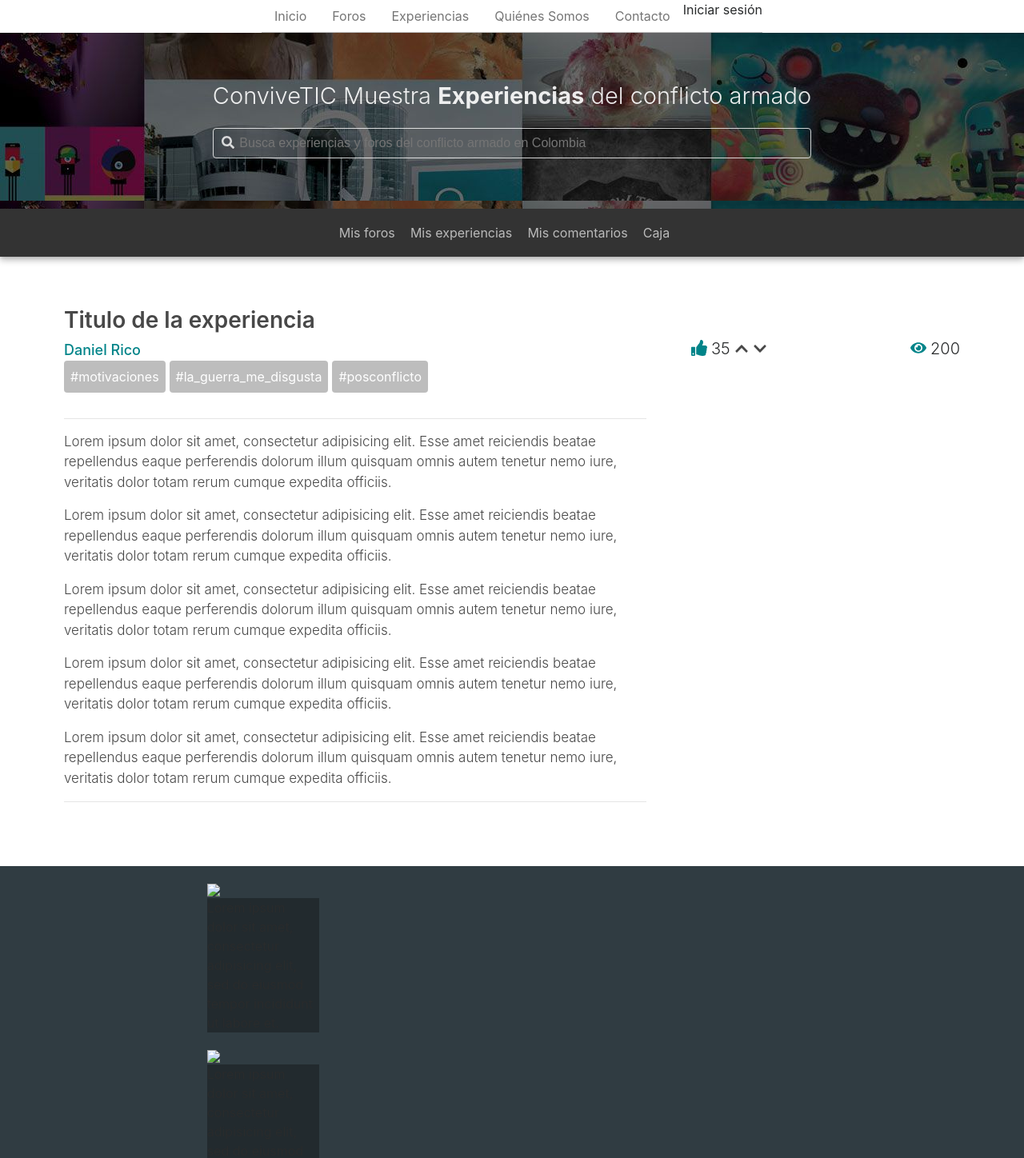
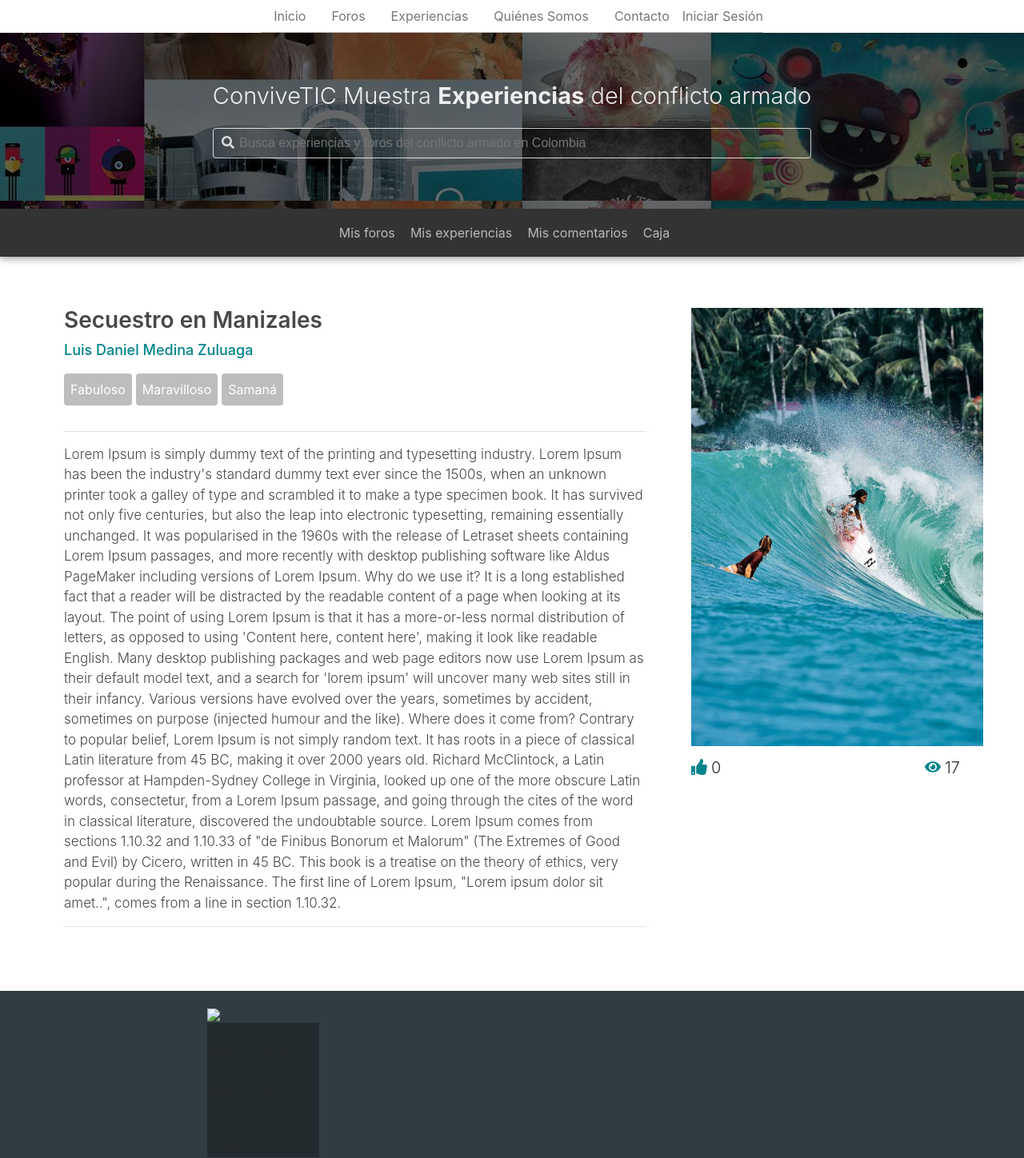
Before and after one commit to lu1sd4/convivetic, a Django app: page /experiences/1/ in a window 1280 px wide. Shown: the top 1448 px of the page at 80% size. Run offline with Django 3.2, Linux system fonts and the light colour scheme; data comes from the database, SQL or seed files in the repository; both versions use the stored data as it was after the commit; tables that the repository leaves empty hold one stand-in row (values such as "Sample post"); some libraries are stand-ins or nearby versions.

Commit message:
detalle de experiencia dinámico

```diff
--- a/app/models.py
+++ b/app/models.py
@@ -186,6 +186,7 @@ class Comment(models.Model):
 class ExperienceTag(models.Model):
 	name = models.CharField(max_length=20)
 
+
 class Experience(models.Model):
 	author = models.ForeignKey(
 		User,
@@ -229,3 +230,26 @@ class Experience(models.Model):
 		default = 0
 	)
 	tags = models.ManyToManyField(ExperienceTag)
+
+
+class ExperiencesLike(models.Model):
+	experience = models.ForeignKey(
+		Experience,
+		on_delete=models.CASCADE
+	)
+	author = models.ForeignKey(
+		User,
+		on_delete=models.SET_NULL,
+		null=True
+	)
+
+class ExperiencesDislike(models.Model):
+	experience = models.ForeignKey(
+		Experience,
+		on_delete=models.CASCADE
+	)
+	author = models.ForeignKey(
+		User,
+		on_delete=models.SET_NULL,
+		null=True
+	)
--- a/app/static/app/layouts/base.styl
+++ b/app/static/app/layouts/base.styl
@@ -34,6 +34,12 @@ ul
 .nav-c
 	display flex
 	justify-content center
+
+	.login-link
+		margin-top 0.5em
+
+	.login-link:hover
+		text-decoration none
 
 	nav
 		max-width 1760px
--- a/app/static/app/layouts/experienceDetail.styl
+++ b/app/static/app/layouts/experienceDetail.styl
@@ -60,6 +60,7 @@
 			.tags
 				display flex
 				justify-content flex-start
+				margin-top 1em
 
 				ul
 					display flex
--- a/app/static/app/logic/controllers/experienceDetailCtrl.js
+++ b/app/static/app/logic/controllers/experienceDetailCtrl.js
@@ -3,14 +3,75 @@
 
 	angular
 		.module('app.controllers')
-		.controller('experienceDetailController', experienceDetailController)
+		.controller('experienceDetailCtrl', experienceDetailController)
 
-	experienceDetailController.$inject = ["$scope"];
+	experienceDetailController.$inject = ["$scope", "$http"];
 
-	function experienceDetailController(){
+	function experienceDetailController($scope, $http){
 		var that = this;
+		that.likes = -1;
+		that.views = -1;
+		that.id = -1;
+
+		that.vote = vote;
+		that.unvote = unvote;
+		that.init = init;
+		that.updateViews = updateViews;
+
+		function init(id, likes, dislikes, views){
+			that.id = id;
+			that.likes = likes - dislikes;
+			that.views = views;
+
+			updateViews();
+		}
+
+		function updateViews(){
+
+			$http.get("/experiences/"+that.id+"/view").then(function successCallback(response){
+				that.views = response.data;
+
+			}, function errorCallback(response){
+				console.log("Error en Views");
+			});
+		}
+
+		function vote(){
+
+			$(".social-btns").remove()
+
+			$http.get("/experiences/"+that.id+"/vote").then(function successCallback(response){
+				if(parseInt(response.data) != NaN){
+					that.likes = response.data;
+				}
+
+			}, function errorCallback(response){
+
+				console.log("Error en likes");
+
+			});
+
+		}
+
+		function unvote(){
+
+			$(".social-btns").remove()
+
+			$http.get("/experiences/"+that.id+"/unvote").then(function successCallback(response){
+
+				if(parseInt(response.data) != NaN){
+					that.likes = response.data;
+				}
+
+			}, function errorCallback(response){
+				console.log("Error en dislikes");
+			});
+
+		}
+
 
 	}
 
 
+
 })();
--- a/app/static/app/style.css
+++ b/app/static/app/style.css
@@ -29,6 +29,12 @@ ul {
 .nav-c {
   display: flex;
   justify-content: center;
+}
+.nav-c .login-link {
+  margin-top: 0.5em;
+}
+.nav-c .login-link:hover {
+  text-decoration: none;
 }
 .nav-c nav {
   max-width: 1760px;
@@ -1765,6 +1771,7 @@ ul {
 .exp-d-c .exp-d-wrapper .d-left-c .tags {
   display: flex;
   justify-content: flex-start;
+  margin-top: 1em;
 }
 .exp-d-c .exp-d-wrapper .d-left-c .tags ul {
   display: flex;
--- a/app/templates/app/base.html
+++ b/app/templates/app/base.html
@@ -42,7 +42,7 @@
 				</div>
 
 			  	{% else %}
-		  			Iniciar sesión
+		  			<a class="login-link" href="{% url 'login' %}">Iniciar Sesión</a>
 			  	{% endif %}
 			</nav>
 			<div class="nav-mobile" ng-class="{'active' : hCtrl.mMenuIsActive == true}">
--- a/app/templates/app/experience_detail.html
+++ b/app/templates/app/experience_detail.html
@@ -3,44 +3,33 @@
 
 {% block content %}
 
-<div class="exp-d-c">
+<div class="exp-d-c" ng-controller="experienceDetailCtrl as expCtrl"  ng-init="expCtrl.init({{object.id}}, {{object.experienceslike_set.count}},{{object.experiencesdislike_set.count}},{{object.views}})">
 
 	<div class="exp-d-wrapper">
 		<div class="d-left-c">
 
 			<div class="d-header">
 				<div class="p-info">
-					<h4>Titulo de la experiencia</h4>
-					<p><span>Daniel Rico</span> </p>
-				</div>
-
-				<div class="d-graphical">
-					<img class="rounded-circle" src="http://via.placeholder.com/90x90" alt="">
+					<h4>{{object.title}}</h4>
+					<p><span>{{object.author.get_full_name}}</span> </p>
 				</div>
 
 			</div>
 
 			<div class="tags">
 				<ul>
-					<li class="rounded">#motivaciones</li>
-					<li class="rounded">#la_guerra_me_disgusta</li>
-					<li class="rounded">#posconflicto</li>
+					{% for tag in object.tags.all %}
+
+					<li class="rounded">{{tag.name}}</li>
+
+					{% endfor %}
 				</ul>
 			</div>
 
 			<hr>
 
 			<div class="d-content">
-				<p>Lorem ipsum dolor sit amet, consectetur adipisicing elit. Esse amet reiciendis beatae repellendus eaque perferendis dolorum illum quisquam omnis autem tenetur nemo iure, veritatis dolor totam rerum cumque expedita officiis.</p>
-
-				<p>Lorem ipsum dolor sit amet, consectetur adipisicing elit. Esse amet reiciendis beatae repellendus eaque perferendis dolorum illum quisquam omnis autem tenetur nemo iure, veritatis dolor totam rerum cumque expedita officiis.</p>
-
-				<p>Lorem ipsum dolor sit amet, consectetur adipisicing elit. Esse amet reiciendis beatae repellendus eaque perferendis dolorum illum quisquam omnis autem tenetur nemo iure, veritatis dolor totam rerum cumque expedita officiis.</p>
-
-
-				<p>Lorem ipsum dolor sit amet, consectetur adipisicing elit. Esse amet reiciendis beatae repellendus eaque perferendis dolorum illum quisquam omnis autem tenetur nemo iure, veritatis dolor totam rerum cumque expedita officiis.</p>
-
-				<p>Lorem ipsum dolor sit amet, consectetur adipisicing elit. Esse amet reiciendis beatae repellendus eaque perferendis dolorum illum quisquam omnis autem tenetur nemo iure, veritatis dolor totam rerum cumque expedita officiis.</p>
+				{{object.content}}
 			</div>
 
 			<hr>
@@ -49,29 +38,38 @@
 		<div class="d-right-c">
 
 			<div class="d-right-content">
-				<img src="http://via.placeholder.com/365x452" alt=""></img>
-
+				{% if object.img %}
+				<img src="/{{object.img.url}}" alt=""></img>
+				{% endif %}
 				<div class="d-social-c">
 					<div class="d-social-left">
 
 						<div class="detail-n">
 
 							<i class="fas fa-thumbs-up"></i>
-							<h5>35</h5>
+							<h5>{[{expCtrl.likes}]}</h5>
 
 						</div>
 
 						<div class="social-btns">
 
-							<a><i class="fas fa-chevron-up"></i></a>
-							<a><i class="fas fa-chevron-down"></i></a>
+							{% if request.user.is_authenticated %}
+
+								{% if user_can_vote %}
+
+									<a ng-click="expCtrl.vote()"><i class="fas fa-chevron-up"></i></a>
+									<a ng-click="expCtrl.unvote()"><i class="fas fa-chevron-down"></i></a>
+
+								{% endif %}
+
+							{% endif %}
 
 						</div>
 					</div>
 
 					<div class="d-social-right">
 						<i class="fas fa-eye"></i>
-						<h5>200</h5>
+						<h5>{[{expCtrl.views}]}</h5>
 					</div>
 				</div>
 			</div>
@@ -88,6 +86,6 @@
 
 {% block scripts %}
 
-<script type="text/javascript" src="{% static 'app/logic/experienceDetailCtrl.js' %}"></script>
+<script type="text/javascript" src="{% static 'app/logic/controllers/experienceDetailCtrl.js' %}"></script>
 
 {% endblock %}
--- a/app/urls.py
+++ b/app/urls.py
@@ -33,7 +33,10 @@ urlpatterns = [
 	path('experiences/create', CreateExperience.as_view(), name="experiences_create"),
 	path('experiences/<int:pk>/', ExperienceDetailView.as_view(), name="experience-detail"),
 	path('experiences/<str:order>', ExperiencesOrdered.as_view(), name="experiences-ordered"),
+	path('experiences/<int:pk>/vote', login_required(ExperiencesLike.as_view()), name="experience-like"),
+	path('experiences/<int:pk>/unvote', ExperiencesDislike.as_view(), name="experience-dislike"),
 	path('myforums/', login_required(MyForumsView.as_view()), name="my-forums"),
 	path('myexperiences/', login_required(MyExperiencesView.as_view()), name="my-experiences"),
+	path('experiences/<int:pk>/view', ExperienceView.as_view(), name="experience-view"),
 	path('mycomments/', login_required(MyCommentsView.as_view()), name="my-comments")
 ] + static(settings.MEDIA_URL, document_root=settings.MEDIA_ROOT)
--- a/app/views.py
+++ b/app/views.py
@@ -332,6 +332,18 @@ class ExperienceDetailView(DetailView):
 		experience_pk = self.kwargs['pk']
 		user = self.request.user.id
 
+		#likes_c = ExperiencesLike.objects.count()
+		#dislike_c = Dislikes.objects.count()
+
+		# if(likes_c == 0 and dislike_c == 0):
+		# 	context['user_can_vote'] = True
+		# else:
+		# 	context['user_can_vote'] = True
+
+		context['experience_pk'] = experience_pk
+		context['user_can_vote'] = True
+		return context
+
 class ExperiencesOrdered(ListView):
 	template_name = 'app/experiences.html'
 	context_object_name = 'experiences'
@@ -349,6 +361,39 @@ class ExperiencesOrdered(ListView):
 			'popular': Experience.objects.order_by('-title'),
 			'new': Experience.objects.order_by('-pub_date'),
 		}[criterium]
+
+class ExperienceView(View):
+	def get(self, request, *args, **kwargs):
+		experience_id = self.kwargs['pk']
+		experience = get_object_or_404(Experience, pk = experience_id)
+		experience.views = experience.views + 1
+		experience.save()
+		return HttpResponse(experience.views)
+
+class ExperiencesLike(LoginRequiredMixin, View):
+	login_url = '/login'
+
+	def get(self, request, *args, **kwargs):
+		experience_id = self.kwargs['pk']
+		experience = get_object_or_404(Experience, pk=experience_id)
+		author = request.user
+		like = ExperiencesLike(experience = experience, author = author)
+		like.save()
+		likes_c = ExperiencesLike.objects.filter(experience = experience_id, author = author.id).count()
+		dislike_c = ExperiencesDislike.objects.filter(experience = experience_id, author = author.id).count()
+
+		return HttpResponse(likes_c - dislike_c)
+
+class ExperiencesDislike(View):
+	def get(self, request, *args, **kwargs):
+		experience_id = self.kwargs['pk']
+		experience = get_object_or_404(Experience, pk=experience_id)
+		author = request.user
+		dislike = ExperienceDislike(experience = Experience, author = author)
+		dislike.save()
+		likes_c = ExperiencesLike.objects.filter(experience = experience_id, author = author.id).count()
+		dislikes_c = ExperiencesDislike.objects.filter(experience = experience_id, author = author.id).count()
+		return HttpResponse(likes_c - dislikes_c)
 
 
 class MyForumsView(ListView):
```
Also changed, not shown: app/admin.py (+3 -6 lines), app/migrations/0012_auto_20180122_2321.py (added), app/migrations/0013_auto_20180122_2350.py (added), convivetic/media/uploads/img1.jpg (added), db.sqlite3.
